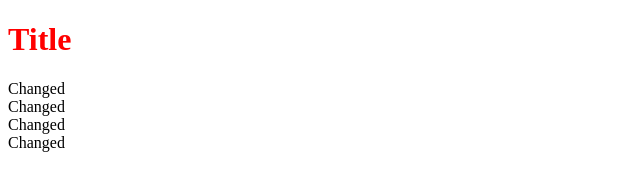
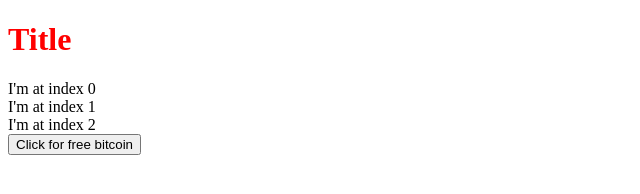
Before and after one commit to danielwarga/browser-stuff2, a website: page index.html in a window 1280 px wide. Shown: the whole page, without its empty margins (0-640 px from the left). Drawn offline with Linux system fonts and the light colour scheme.

Commit message:
Added extra hacking stuff

```diff
--- a/assets/scripts/index.js
+++ b/assets/scripts/index.js
@@ -1,15 +1,22 @@
 // alert("I'm loaded from file!")
 
 // DOM - Document Object Modul
-
-
 // document.getElementById("main-title").textContent = "Hi, everyone!"
 const divs= document.querySelectorAll("div");
 
-for (let d of divs) {
-    d.innerText = "Changed"
-}
+// for (let d of divs) {
+//     d.innerText = "Changed"
+// }
 
-// divs.forEach(d, i) => {
-//     d.textConten = `I'm at index ${i};`
-// }
+divs.forEach((d, i) => {
+    d.textContent = `I'm at index ${i}`;
+})
+
+const button = document.getElementById('bitcoin-button');
+button.addEventListener('click', (e) => {
+    e.target.textContent = "Hi!"
+})
+
+// document.getElementById('bitcoin-button').addEventListener("mouseover", () => {
+//     console.log('Hi as well!')
+// })
--- a/index.html
+++ b/index.html
@@ -16,6 +16,6 @@
     <div>1</div>
     <div>2</div>
     <div>3</div>
-    <div>4</div>
+    <button id = "bitcoin-button">Click for free bitcoin</button>
 </body>
 </html>
--- a/package.json
+++ b/package.json
@@ -1,6 +1,6 @@
 {
   "scripts": {
-    "test": "jest"
+    "test": "jest --watch"
   },
   "devDependencies": {
     "jest": "^28.1.2",
```
Also changed, not shown: test/layout.spec.js (added, +33 -0 lines).
